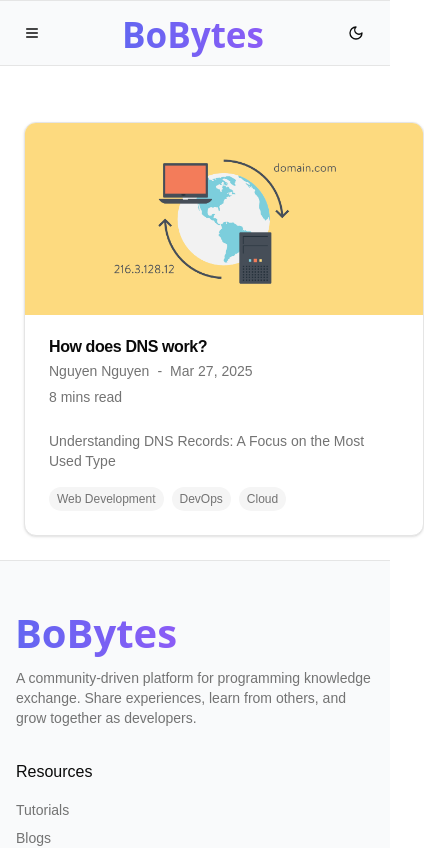
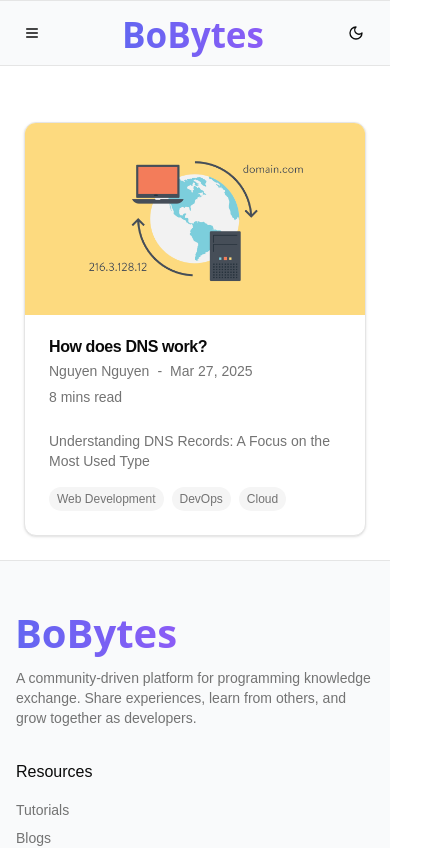
Before and after one commit to yoshivn1203/Dev-Blog-Fe-Only, a Next.js app: page / in a window 390 px wide. Shown: the top 848 px of the page, 424 px wide, since content can reach past the window. Built offline with nearby package versions, Linux system fonts and the light colour scheme.

Commit message:
fix min width

```diff
--- a/src/app/(home)/blog-card.tsx
+++ b/src/app/(home)/blog-card.tsx
@@ -9,7 +9,7 @@ import type { Post } from './actions'
 export function BlogCard({ post }: { post: Post }) {
   return (
     <Link href={`/${post.slug}`}>
-      <Card className='h-full overflow-hidden hover:shadow-lg transition-shadow min-w-[400px]'>
+      <Card className='h-full overflow-hidden hover:shadow-lg transition-shadow md:min-w-[400px]'>
         {post.thumbnail && (
           <div className='relative w-full h-48'>
             <Image src={post.thumbnail} alt={post.title} fill className='object-cover' />
```
